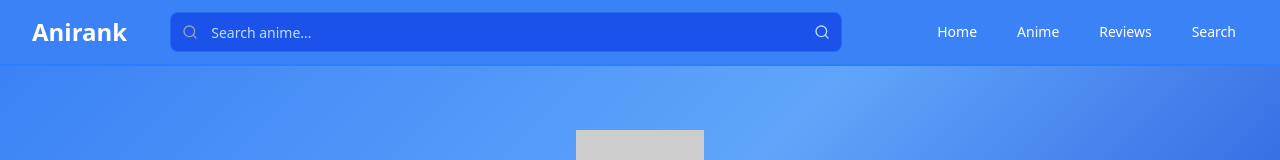
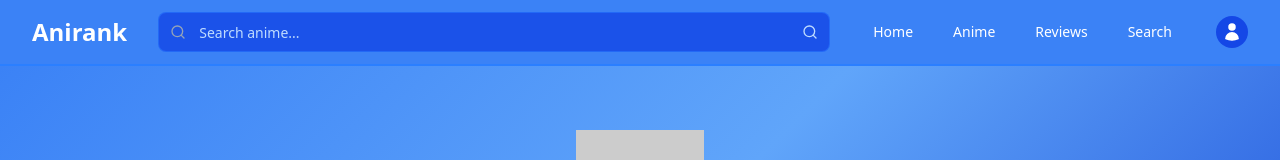
Before and after one commit to Adam-Kelly-05/Project300-Anime-Website, a Next.js app: page / in a window 1280 px wide. Shown: the top 160 px of the page. Built offline with nearby package versions, Linux system fonts and the light colour scheme.

Commit message:
Added profile icon for future implementation

```diff
--- a/src/app/layout.tsx
+++ b/src/app/layout.tsx
@@ -35,8 +35,8 @@ export default function RootLayout({
               </div>
 
               {/* Navigation Links */}
-              <div className="hidden md:block">
-                <div className="ml-10 flex items-baseline space-x-4">
+              <div className="hidden md:flex items-center space-x-4">
+                <div className="flex items-baseline space-x-4">
                   <Link
                     href="/"
                     className="hover:bg-blue-700 px-3 py-2 rounded-md text-sm font-medium transition-colors text-white"
@@ -65,6 +65,15 @@ export default function RootLayout({
                   >
                     Search
                   </Link>
+                </div>
+
+                {/* Profile Icon */}
+                <div className="ml-4 relative">
+                  <button className="flex items-center justify-center w-8 h-8 bg-blue-700 rounded-full hover:bg-blue-600 transition-colors focus:outline-none focus:ring-2 focus:ring-blue-300 focus:ring-offset-2 focus:ring-offset-blue-600">
+                    <svg className="w-5 h-5 text-white" fill="currentColor" viewBox="0 0 24 24">
+                      <path fillRule="evenodd" d="M7.5 6a4.5 4.5 0 119 0 4.5 4.5 0 01-9 0zM3.751 20.105a8.25 8.25 0 0116.498 0 .75.75 0 01-.437.695A18.683 18.683 0 0112 22.5c-2.786 0-5.433-.608-7.812-1.7a.75.75 0 01-.437-.695z" clipRule="evenodd" />
+                    </svg>
+                  </button>
                 </div>
               </div>
 
@@ -120,6 +129,18 @@ export default function RootLayout({
                 >
                   Search
                 </Link>
+
+                {/* Mobile Profile */}
+                <div className="border-t border-blue-500 pt-3 mt-3">
+                  <button className="flex items-center w-full px-3 py-2 text-base font-medium text-white hover:bg-blue-700 rounded-md transition-colors">
+                    <div className="flex items-center justify-center w-8 h-8 bg-blue-700 rounded-full mr-3">
+                      <svg className="w-5 h-5 text-white" fill="currentColor" viewBox="0 0 24 24">
+                        <path fillRule="evenodd" d="M7.5 6a4.5 4.5 0 119 0 4.5 4.5 0 01-9 0zM3.751 20.105a8.25 8.25 0 0116.498 0 .75.75 0 01-.437.695A18.683 18.683 0 0112 22.5c-2.786 0-5.433-.608-7.812-1.7a.75.75 0 01-.437-.695z" clipRule="evenodd" />
+                      </svg>
+                    </div>
+                    Profile
+                  </button>
+                </div>
               </div>
             </div>
           )}
```
